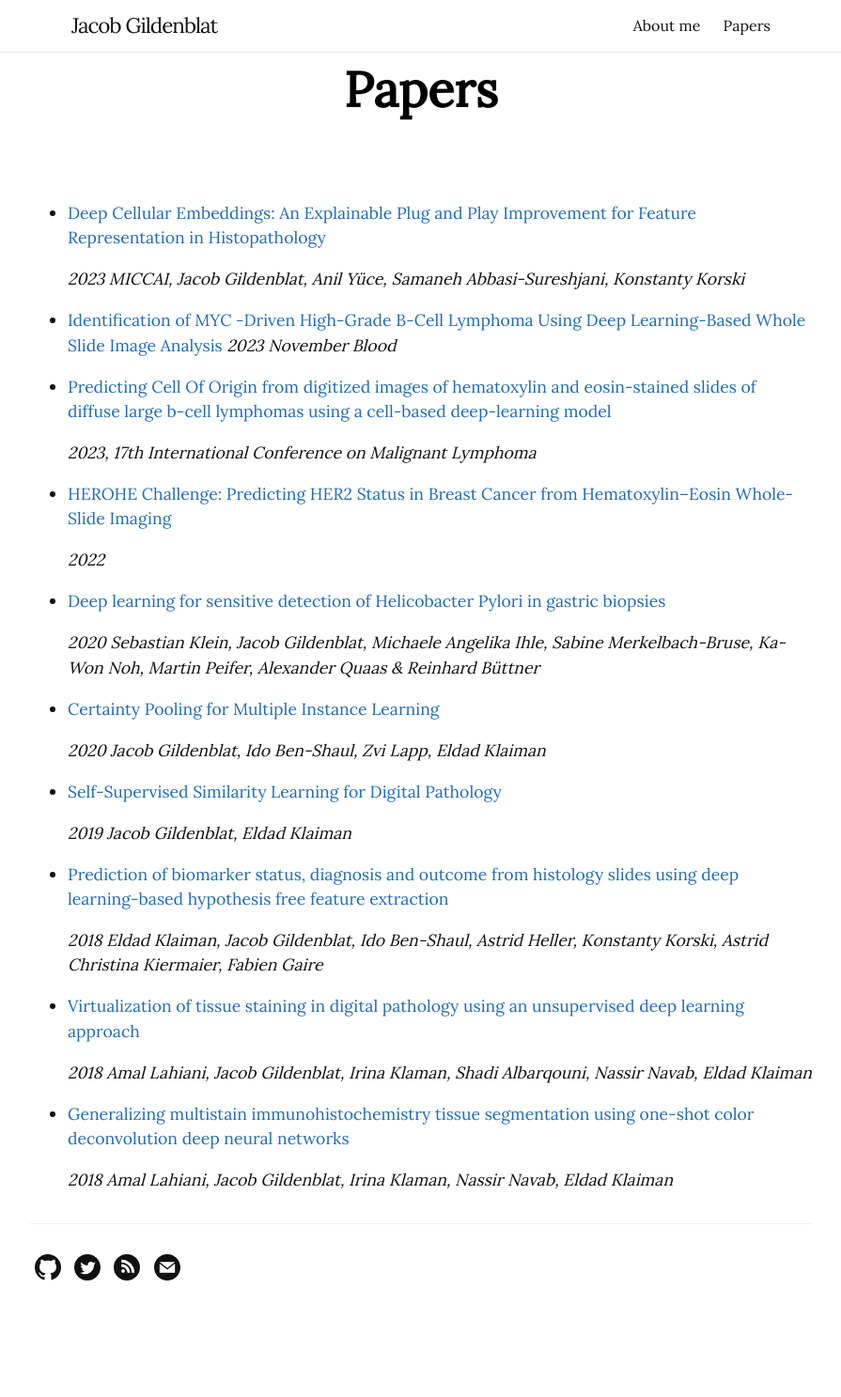
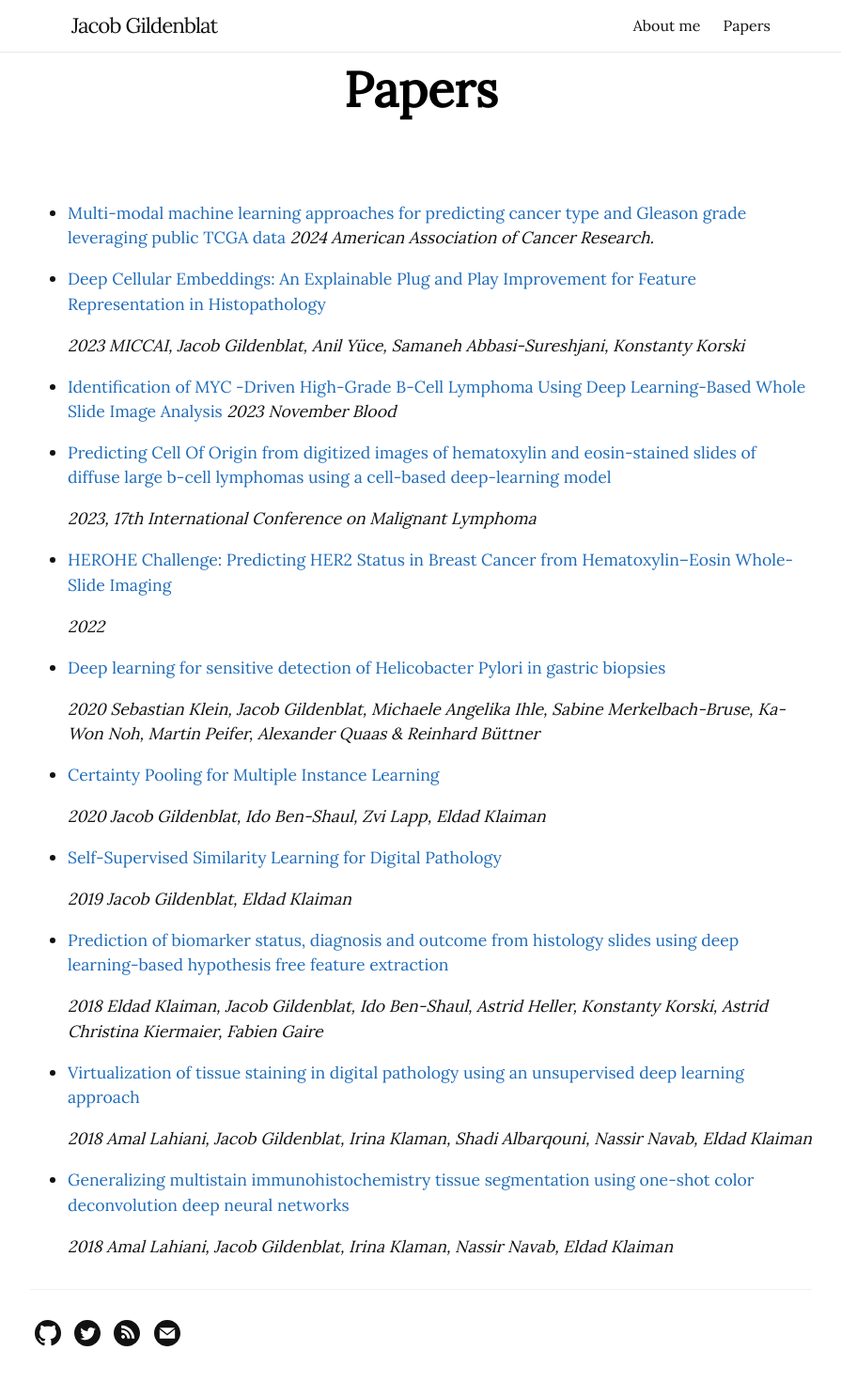
Before and after one commit to jacobgil/jacobgil.github.io, a Jekyll site: the page built from papers.md, in a window 1280 px wide. Shown: the whole page at 94% size, without its empty margins (192-1087 px from the left). Built offline with Jekyll 4.4.1, drawn with Linux system fonts in a browser that asks for light colours; before the commit the page ends 1417 px from its top, so only the background shows below that.

Commit message:
Update papers.md

```diff
--- a/papers.md
+++ b/papers.md
@@ -2,6 +2,9 @@
 layout: page
 title: Papers
 ---
+
+- [Multi-modal machine learning approaches for predicting cancer type and Gleason grade leveraging public TCGA data](https://www.abstractsonline.com/pp8/#!/20272/presentation/1712)
+  	*2024 American Association of Cancer Research.*
 
 - [Deep Cellular Embeddings: An Explainable Plug and Play Improvement for Feature Representation in Histopathology](https://link.springer.com/epdf/10.1007/978-3-031-43987-2_75?sharing_token=yxJ6M2mXl8FEoo6Lq0rSzfe4RwlQNchNByi7wbcMAY7jxNo0bliUewITgRTD3ZK5zOIKgD6offC0RWglrB0O-oy4us7z55pxC7n4LMnCki7m1PdapfqwDavHrBwuc4OtF65vUiwFCO76h-GQyVS45cr5dhxxwRJpwUHjMI-99fo%3D)
 
```
